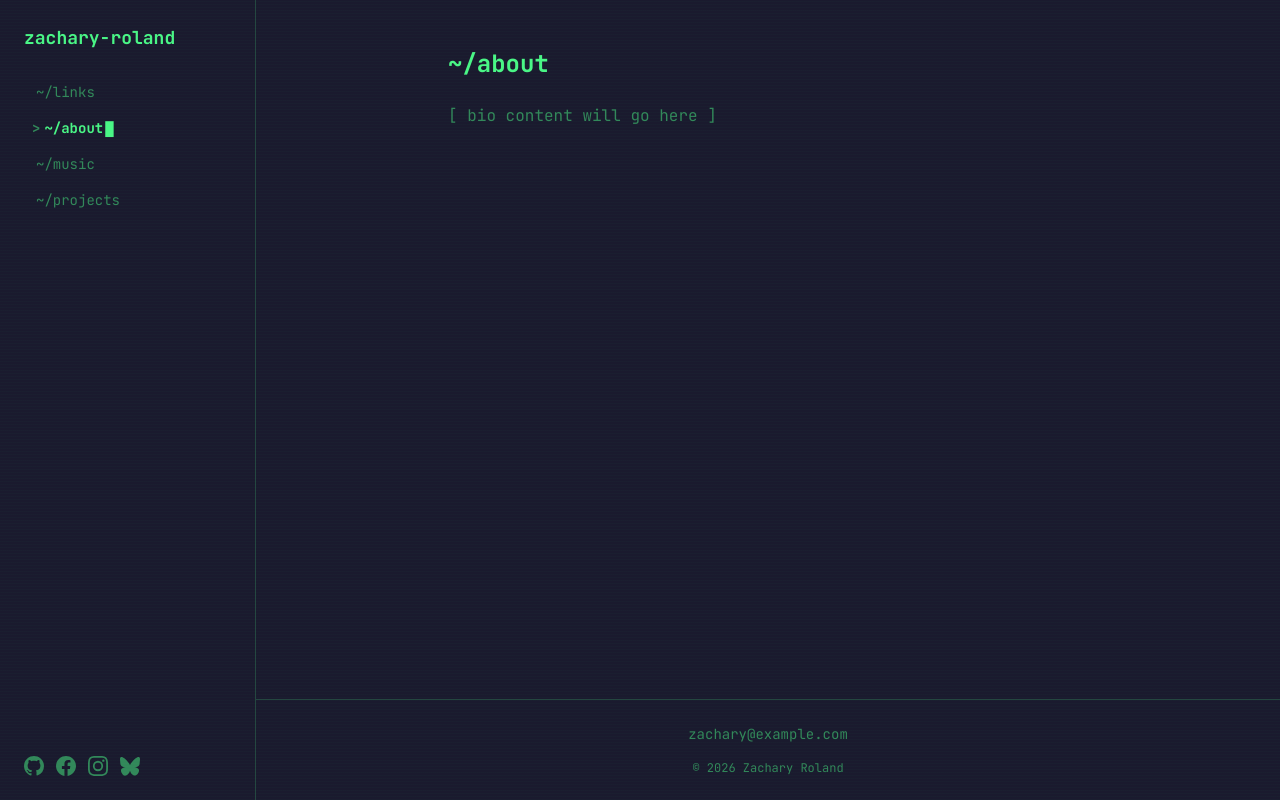
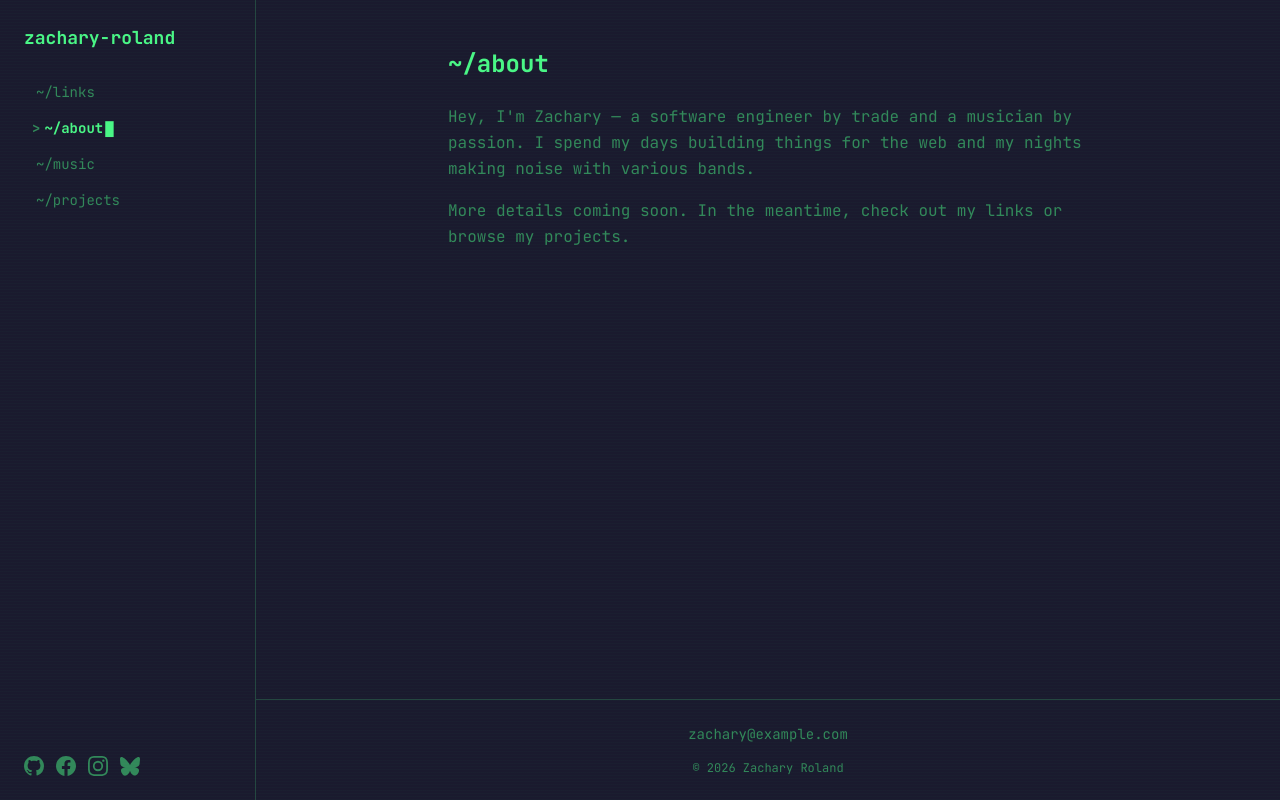
Before and after one commit to Zachary-Roland/link-in-bio, a React (Vite) app: page /about in a window 1280 px wide. Built offline with nearby package versions, Linux system fonts and the light colour scheme.

Commit message:
feat: add About page with placeholder bio content

```diff
--- a/src/pages/About.tsx
+++ b/src/pages/About.tsx
@@ -2,7 +2,19 @@ export default function About() {
   return (
     <div className="max-w-2xl mx-auto py-12 px-4">
       <h1 className="text-2xl font-bold mb-6">~/about</h1>
-      <p className="text-terminal-green-muted">[ bio content will go here ]</p>
+
+      <div className="space-y-4 text-terminal-green-muted leading-relaxed">
+        <p>
+          Hey, I'm Zachary — a software engineer by trade and a musician by
+          passion. I spend my days building things for the web and my nights
+          making noise with various bands.
+        </p>
+        <p>
+          {/* TODO: Zachary to fill in real bio content */}
+          More details coming soon. In the meantime, check out my links or
+          browse my projects.
+        </p>
+      </div>
     </div>
   );
 }
```
